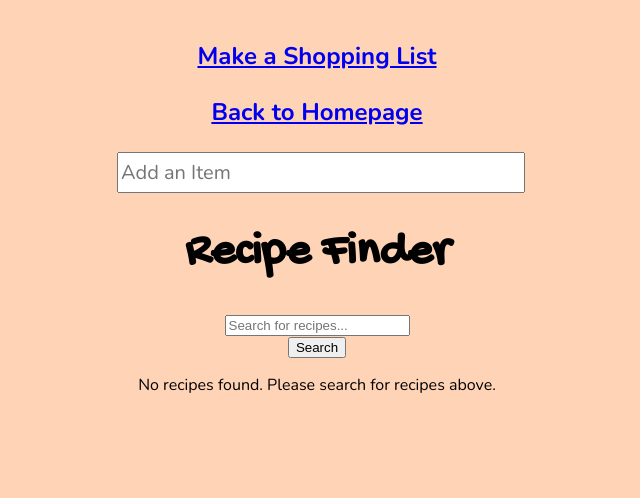
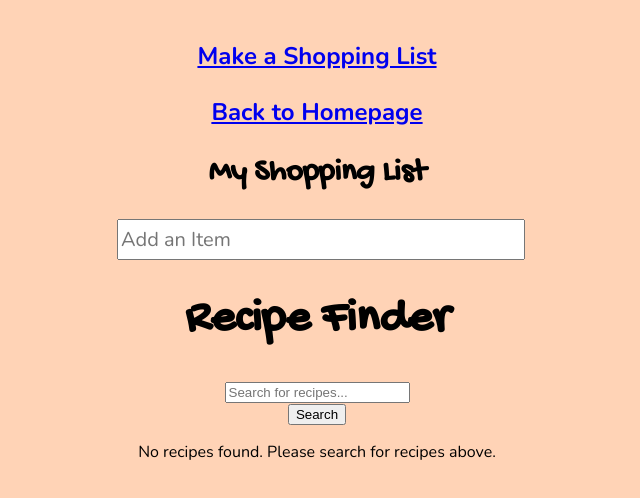
Before and after one commit to ak-run/recipe-shopping-app, a React (Create React App) app: page /ShoppingList in a window 1280 px wide. Shown: the top 498 px of the page, without its empty margins (323-963 px from the left). Built offline with nearby package versions, Linux system fonts and the light colour scheme.

Commit message:
remove button

```diff
--- a/src/App.js
+++ b/src/App.js
@@ -1,6 +1,6 @@
 //to link the pages, importing from react-router-dom
-import {BrowserRouter as Router, Route, Link, Routes} from 'react-router-dom';
-import React, { useEffect, useState } from 'react';
+import { BrowserRouter as Router, Routes, Route, Link, useLocation } from 'react-router-dom';
+import React, { useEffect, useState, Fragment } from 'react';
 import './App.css';
 import ShoppingList from './ShoppingList';
 import Axios from "axios";
@@ -30,8 +30,8 @@ function App() {
   return (
     <>
       <div className="App">
+      <Router>
         <header className="App-header">
-          <Router>
             <div>
               <nav>
                 <h1 onClick={getData}></h1>
@@ -43,10 +43,10 @@ function App() {
                 </h3>
               </nav>
               <Routes>
-                <Route path="/ShoppingList" element={<ShoppingList />} />
+                <Route path="/" exact component={RecipeCard} />
+                <Route path="/ShoppingList" exact element={<ShoppingList />} />
               </Routes>
             </div>
-          </Router>
         </header>
         <div className="container mt-4">
       <h1>Recipe Finder</h1>
@@ -68,6 +68,7 @@ function App() {
       </form>
       <RecipeCard recipes={recipes} />
     </div>
+    </Router>
       </div>
     </>
   );
--- a/src/ShoppingList.js
+++ b/src/ShoppingList.js
@@ -9,7 +9,10 @@ function ShoppingList () {
   const handleRemove = (item) => {
     setItems(items.filter((i) => i !== item));
   };
+
   return (
+    <>
+    <h2 className='my-shopping-list'>My Shopping List</h2>
     <div id="list-container">
       <ListDisplay items={items} handleRemove={handleRemove} />
     {/* InputText component receives a handleSubmit function to add new items */}
@@ -18,6 +21,7 @@ function ShoppingList () {
         }}
       />
     </div>
+    </>
   )
 }
 
```
